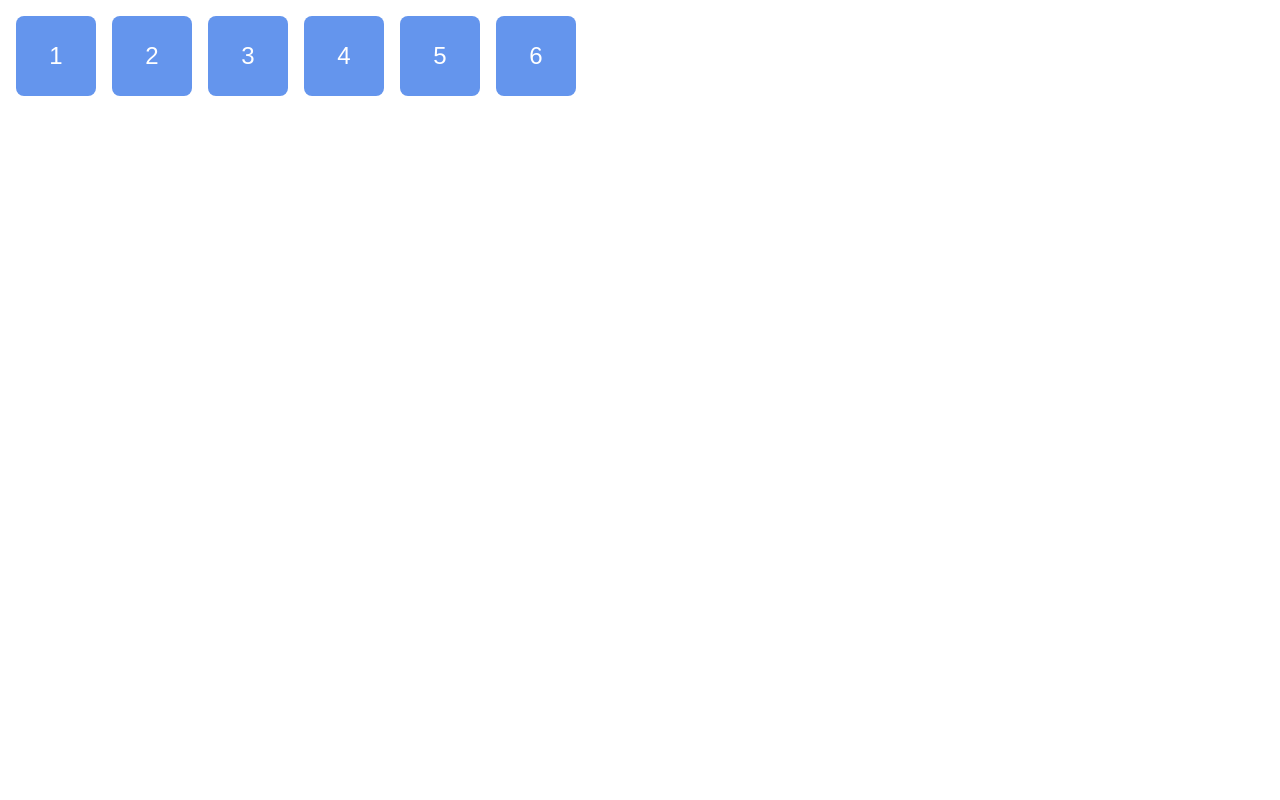
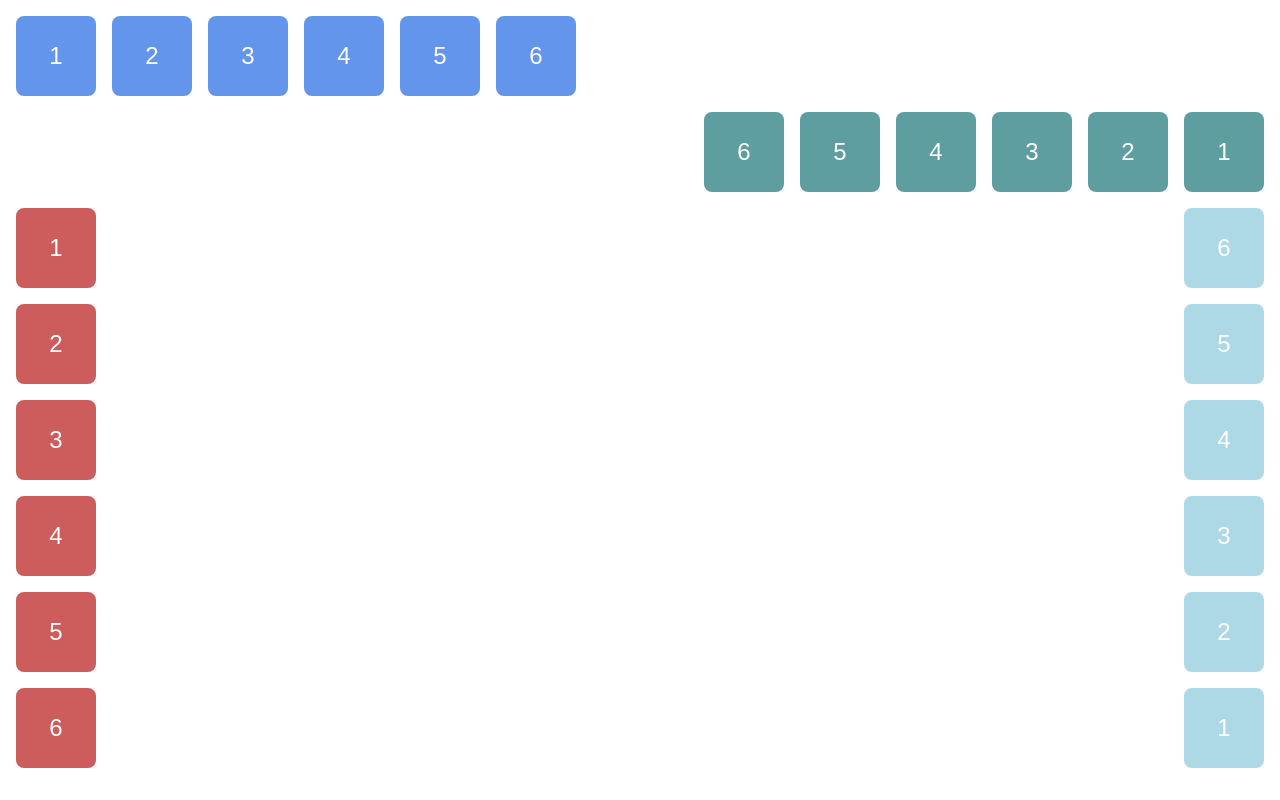
Before and after one commit to ViniciusGGR/flexbox-css, a plain HTML site: page flex-direction/index.html in a window 1280 px wide. Drawn offline with Linux system fonts and the light colour scheme.

Commit message:
Atualização CSS

```diff
--- a/flex-direction/index.html
+++ b/flex-direction/index.html
@@ -9,7 +9,34 @@
     <link rel="stylesheet" href="style.css">
 </head>
 <body>
-    <ul class="flex-container">
+    <ul class="flex-container row">
+        <li class="flex-item">1</li>
+        <li class="flex-item">2</li>
+        <li class="flex-item">3</li>
+        <li class="flex-item">4</li>
+        <li class="flex-item">5</li>
+        <li class="flex-item">6</li>
+    </ul>
+
+    <ul class="flex-container row-reverse">
+        <li class="flex-item">1</li>
+        <li class="flex-item">2</li>
+        <li class="flex-item">3</li>
+        <li class="flex-item">4</li>
+        <li class="flex-item">5</li>
+        <li class="flex-item">6</li>
+    </ul>
+
+    <ul class="flex-container column">
+        <li class="flex-item">1</li>
+        <li class="flex-item">2</li>
+        <li class="flex-item">3</li>
+        <li class="flex-item">4</li>
+        <li class="flex-item">5</li>
+        <li class="flex-item">6</li>
+    </ul>
+
+    <ul class="flex-container column-reverse">
         <li class="flex-item">1</li>
         <li class="flex-item">2</li>
         <li class="flex-item">3</li>
--- a/flex-direction/style.css
+++ b/flex-direction/style.css
@@ -18,3 +18,33 @@
     border-radius: 8px;
     margin: 8px;
 }
+
+.row {
+    flex-direction: row;
+}
+
+.row-reverse {
+    flex-direction: row-reverse;
+}
+
+.row-reverse li{
+    background: cadetblue;
+}
+
+.column {
+    float: left;
+    flex-direction: column;
+}
+
+.column li {
+    background: indianred;
+}
+
+.column-reverse {
+    float: right;
+    flex-direction: column-reverse;
+}
+
+.column-reverse li {
+    background: lightblue;
+}
```
